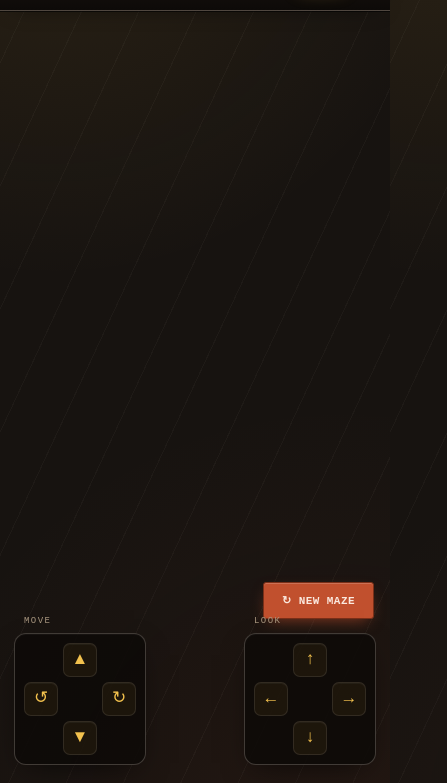
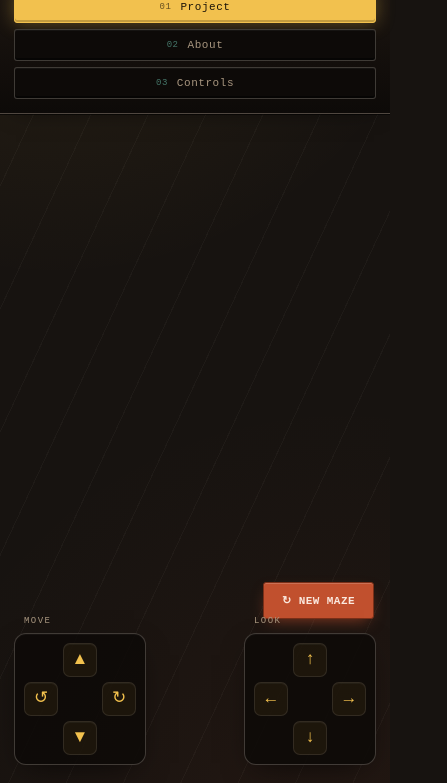
Before and after one commit to MCarnegie/3D-Maze-Generator, a website built with Vite: page index.html in a window 390 px wide. Shown: the part 61-844 px from the top of the page, 447 px wide, since content can reach past the window. Built offline with nearby package versions, Linux system fonts and the light colour scheme; a web font is replaced by a local one.

Commit message:
fixing mobile styling issues

```diff
--- a/style.css
+++ b/style.css
@@ -502,6 +502,39 @@
     padding-left: 14px;
 }
 
+@media (max-width: 850px) {
+    #site-header {
+        height: auto;
+        min-height: 72px;
+        flex-direction: column;
+        align-items: stretch;
+        padding: 14px;
+        gap: 12px;
+    }
+
+    .brand {
+        justify-content: center;
+    }
+
+    #main-nav {
+        flex-direction: column;
+        width: 100%;
+        gap: 6px;
+    }
+
+    .nav-tab {
+        width: 100%;
+        justify-content: center;
+    }
+
+    .tab-label {
+        display: inline;
+    }
+    .fact-grid {
+        grid-template-columns: 1fr;
+    }
+}
+
 @media (prefers-reduced-motion: reduce) {
     .brand,
     .nav-tab,
```
